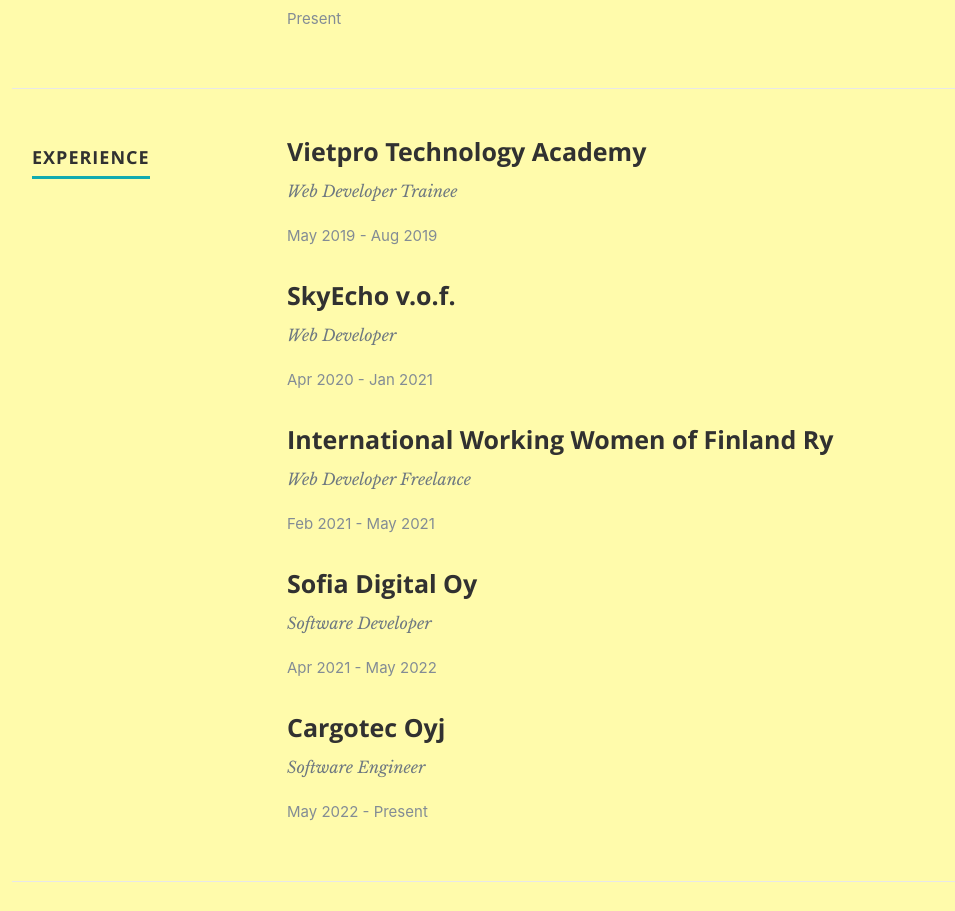
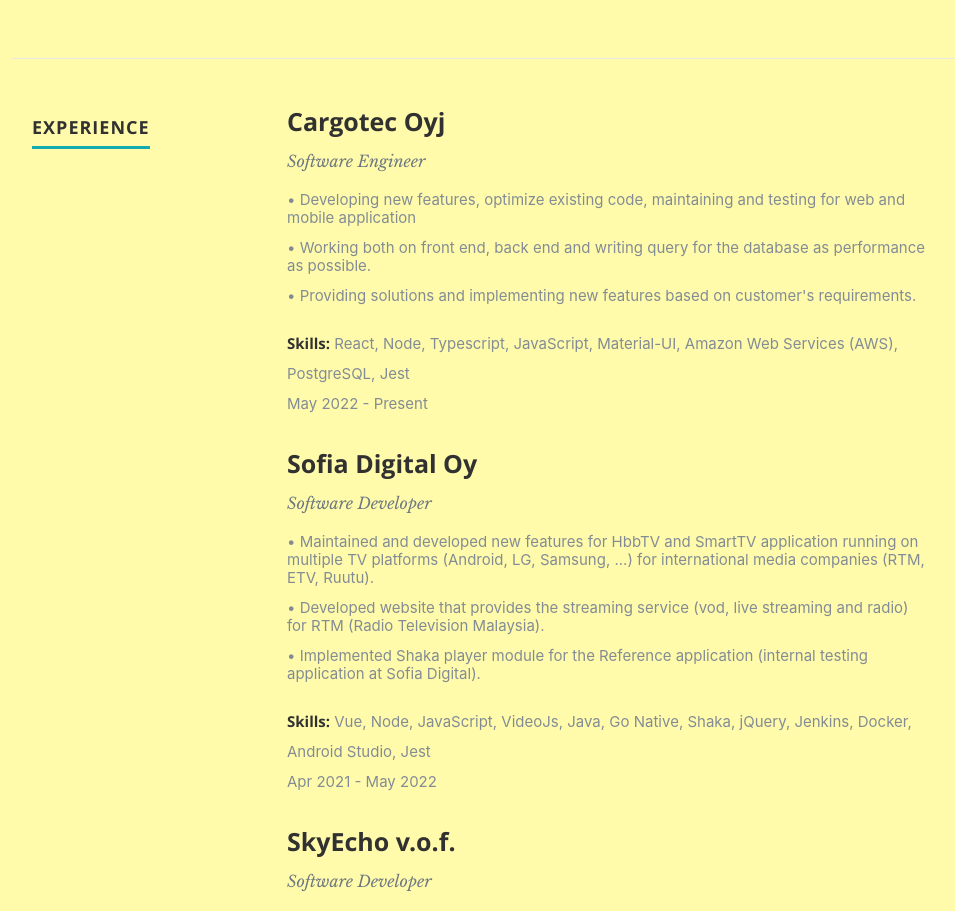
Before and after one commit to anhminh10a2hoa/portfolio, a React (Create React App) app: page / in a window 1280 px wide. Shown: the part 1640-2551 px from the top of the page, without its empty margins (118-1073 px from the left). Built offline with nearby package versions, Linux system fonts and the light colour scheme.

Commit message:
feat: updated information and added description and skills for the experience

```diff
--- a/package.json
+++ b/package.json
@@ -11,7 +11,7 @@
   "scripts": {
     "predeploy": "yarn run build",
     "deploy": "gh-pages -d build",
-    "start": "react-scripts start",
+    "start": "set NODE_OPTIONS=--openssl-legacy-provider && react-scripts start",
     "build": "react-scripts build",
     "test": "react-scripts test",
     "eject": "react-scripts eject",
--- a/src/components/Resume.js
+++ b/src/components/Resume.js
@@ -52,6 +52,12 @@
                     <p className="info">
                       {item.specialization}
                     </p>
+                    <ul>
+                      {(item.description || []).map((des) =>
+                        <li>{des}</li>
+                      )}
+                    </ul>
+                    <div><b className="black-color">Skills:</b> {item.skills}</div>
                     <p>{item.workingDuration}</p>
                   </div>
                 </div>
--- a/src/resumeData.js
+++ b/src/resumeData.js
@@ -27,9 +27,8 @@
     }
   ],
   aboutme:
-    "+ Hi, I'm Minh, 21 years old from Vietnam. Currently, I am working as a Software Developer at Sofia Digital Oy (Tampere, Finland). Regarding my studies, I will graduate with a bachelor's degree in software engineering in May 2022 with a GPA of 4.0",
-  skill: "+ A junior software developer with more than 1.5 years of experience in web application, building and developing smart tv application.",
-  website: 'https://anhminh10a2hoa.github.io/CV-REACT/',
+    "+ Hi, I'm Minh Hoang, 22 years old from Vietnam and graduated with a bachelor's degree in software engineering with a GPA of 4.0. Currently, I am working as a Software Engineer at Cargotec (Tampere, Finland).",
+  skill: "+ A software engineer with more than 2.5 years of experience in building and developing web application smart tv application.",
   education: [
     {
       UniversityName: 'Hus High School for Gifted Students',
@@ -44,41 +43,51 @@
       specialization: 'Information technology',
       MonthOfPassing: 'May',
       YearOfPassing: '2022',
-      Achievements: 'Present',
+      Achievements: 'Graduated',
       Gpa: '4.0/5'
     }
   ],
   experience: [
     {
-      CompanyName: 'Vietpro Technology Academy',
-      specialization: 'Web Developer Trainee',
-      workingDuration: 'May 2019 - Aug 2019',
-      Link: 'https://vietpro.edu.vn/',
-    },
-    {
-      CompanyName: 'SkyEcho v.o.f.',
-      specialization: 'Web Developer',
-      workingDuration: 'Apr 2020 - Jan 2021',
-      Link: 'https://www.sky-echo.eu/',
-    },
-    {
-      CompanyName: 'International Working Women of Finland Ry',
-      specialization: 'Web Developer Freelance',
-      workingDuration: 'Feb 2021 - May 2021',
-      Link: 'https://iwwof.com/'
+      CompanyName: 'Cargotec Oyj',
+      specialization: 'Software Engineer',
+      workingDuration: 'May 2022 - Present',
+      description: ['• Developing new features, optimize existing code, maintaining and testing for web and mobile application',
+      '• Working both on front end, back end and writing query for the database as performance as possible.',
+      "• Providing solutions and implementing new features based on customer's requirements."
+      ],
+      skills: "React, Node, Typescript, JavaScript, Material-UI, Amazon Web Services (AWS), PostgreSQL, Jest",
+      Link: 'https://www.cargotec.com/'
     },
     {
       CompanyName: 'Sofia Digital Oy',
       specialization: 'Software Developer',
       workingDuration: 'Apr 2021 - May 2022',
+      description: ['• Maintained and developed new features for HbbTV and SmartTV application running on multiple TV platforms (Android, LG, Samsung, ...) for international media companies (RTM, ETV, Ruutu).',
+      '• Developed website that provides the streaming service (vod, live streaming and radio) for RTM (Radio Television Malaysia).',
+      "• Implemented Shaka player module for the Reference application (internal testing application at Sofia Digital)."
+      ],
+      skills: "Vue, Node, JavaScript, VideoJs, Java, Go Native, Shaka, jQuery, Jenkins, Docker, Android Studio, Jest",
       Link: 'https://sofiadigital.com/'
     },
     {
-      CompanyName: 'Cargotec Oyj',
-      specialization: 'Software Engineer',
-      workingDuration: 'May 2022 - Present',
-      Link: 'https://www.cargotec.com/'
-    }
+      CompanyName: 'SkyEcho v.o.f.',
+      specialization: 'Software Developer',
+      workingDuration: 'Apr 2020 - Jan 2021',
+      description: ['• My responsibility is building, maintaining the web-based application that visualizes and manipulate precipitation data sources.',
+      '• Integrated authentication and set up CI/CD(AWS Amplify, AWS S3 Bucket, AWS Route53, GitLab CI)',
+      ],
+      skills: "React, TypeScript, Amazon Web Services (AWS), Mapbox",
+      Link: 'https://www.sky-echo.eu/',
+    },
+    {
+      CompanyName: 'Vietpro Technology Academy',
+      specialization: 'Web Developer Trainee',
+      workingDuration: 'May 2019 - Aug 2019',
+      description: ["After my first year of Bachelor, I had my summer in Vietnam and completed a 4-month training programs in Web Development at Vietpro Academy. The technologies using in this course are PHP, Laravel and MySQL."],
+      skills: "PHP, Javascript, Bootstrap, HTML, CSS, Laravel",
+      Link: 'https://vietpro.edu.vn/',
+    },
   ],
   skillsDescription: 'PROGRAMMING LANGUAGES & TOOLS',
   skillLinks: [
```
